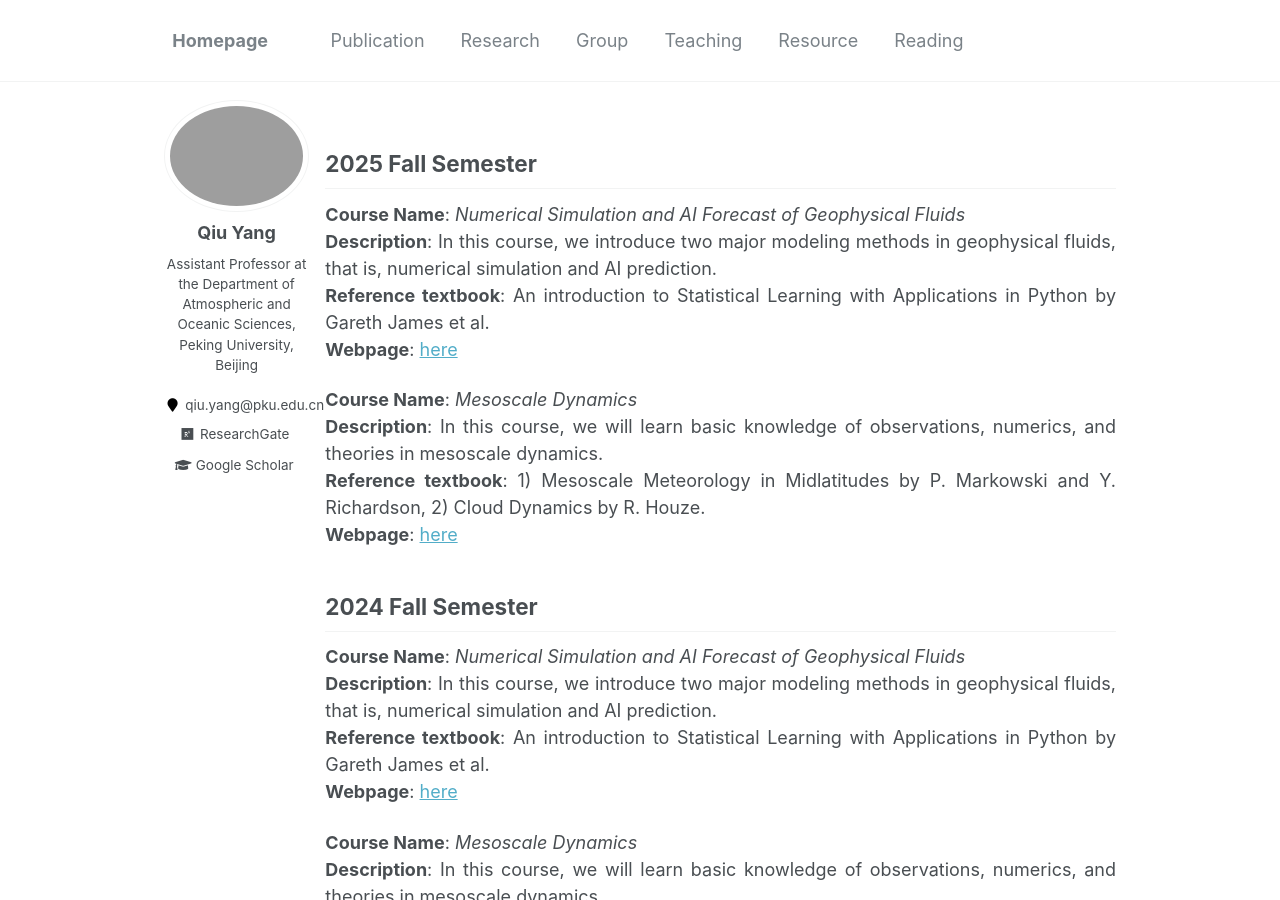
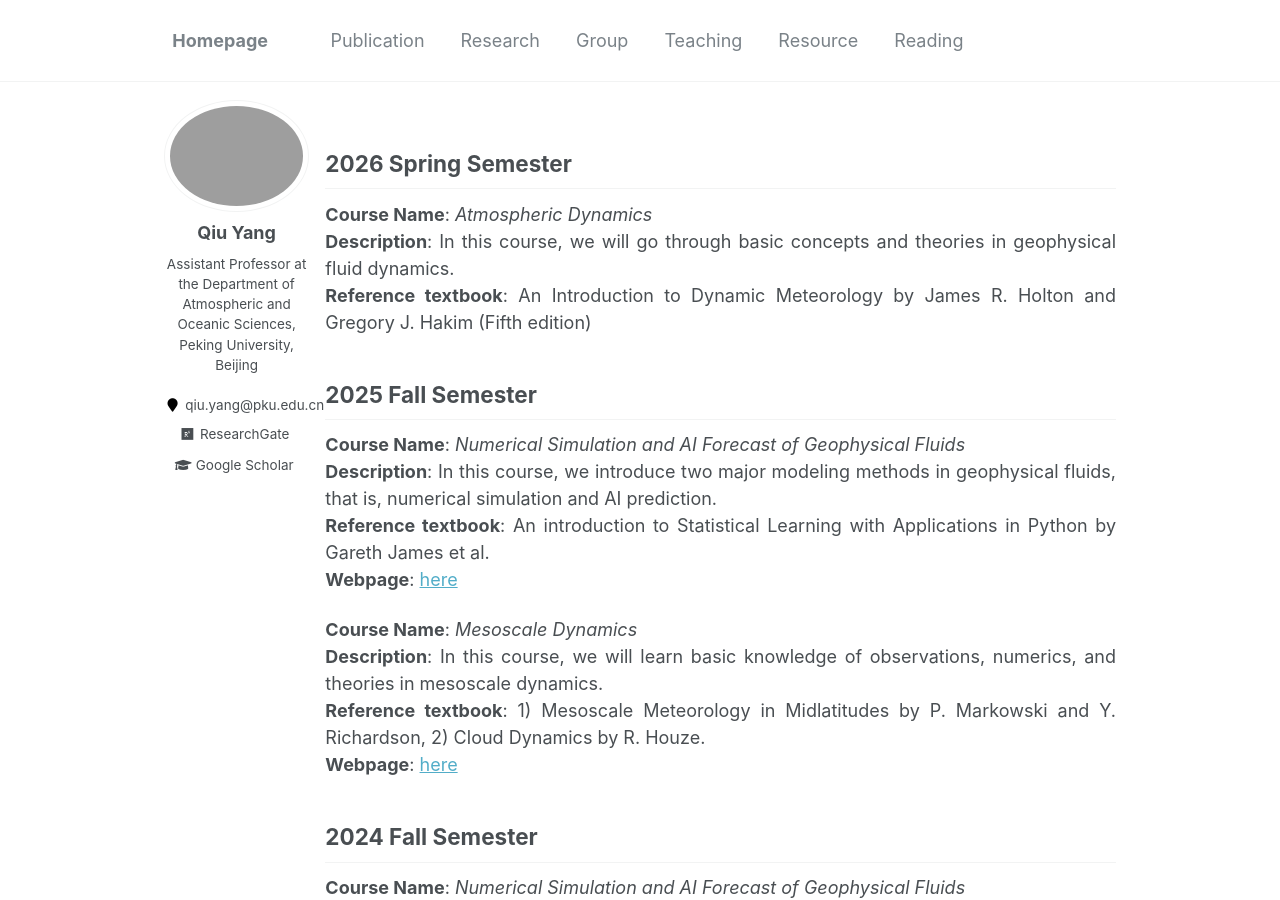
Before and after one commit to qiuyang50/qiuyang50.github.io, a Jekyll site: the page built from _pages/teaching.md, in a window 1280 px wide and 900 px high. Built offline with Jekyll 4.4.1, drawn with Linux system fonts in a browser that asks for light colours.

Commit message:
Update teaching.md

```diff
--- a/_pages/teaching.md
+++ b/_pages/teaching.md
@@ -4,6 +4,11 @@ title: ""
 permalink: /teaching/
 author_profile: true
 ---
+2026 Spring Semester
+---
+**Course Name**: *Atmospheric Dynamics*
+**Description**: In this course, we will go through basic concepts and theories in geophysical fluid dynamics.
+**Reference textbook**: An Introduction to Dynamic Meteorology by James R. Holton and Gregory J. Hakim (Fifth edition)
 
 2025 Fall Semester
 ---
```
